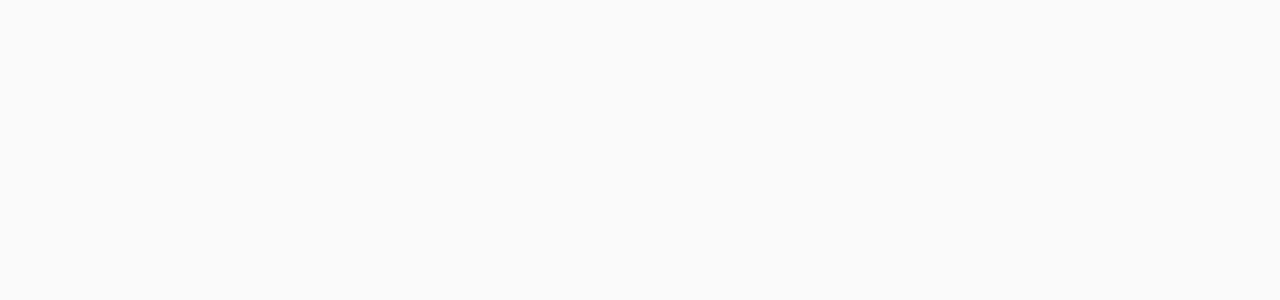
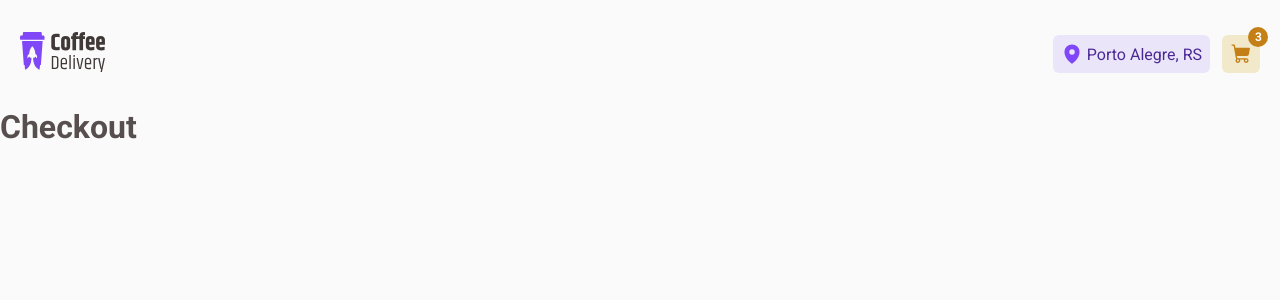
Before and after one commit to Bellorico323/Coffee-Delivery-Ignite, a React (Vite) app: page /Checkout in a window 1280 px wide. Before the commit this address had no page. Shown: the top 300 px of the page. Built offline with nearby package versions, Linux system fonts and the light colour scheme.

Commit message:
Adding fonts and finishing header and router

```diff
--- a/src/Router.tsx
+++ b/src/Router.tsx
@@ -2,13 +2,15 @@ import { Route, Routes } from 'react-router-dom'
 import { DefaultLayout } from './layouts/DefaultLayout'
 import { Home } from './pages/Home'
 import { Checkout } from './pages/Checkout'
+import { Success } from './pages/Success'
 
 export function Router() {
   return (
     <Routes>
       <Route path="/" element={<DefaultLayout />}>
         <Route path="/" element={<Home />} />
-        <Route path="/" element={<Checkout />} />
+        <Route path="/Checkout" element={<Checkout />} />
+        <Route path="/Success" element={<Success />} />
       </Route>
     </Routes>
   )
--- a/src/components/Header/index.tsx
+++ b/src/components/Header/index.tsx
@@ -13,8 +13,9 @@ export function Header() {
           <span>Porto Alegre, RS</span>
         </div>
 
-        <Link to={`cart`}>
+        <Link to="/Checkout">
           <ShoppingCart size={22} weight="fill" />
+          <span>3</span>
         </Link>
       </Actions>
     </HeaderContainer>
--- a/src/components/Header/style.ts
+++ b/src/components/Header/style.ts
@@ -1,11 +1,12 @@
 import styled from 'styled-components'
+import { tipografia } from '../../styles/tipografia'
 
 export const HeaderContainer = styled.header`
   display: flex;
   justify-content: space-between;
   align-items: center;
 
-  max-width: 1160px;
+  /* max-width: 1160px; */
   padding: 2rem 1.25rem;
 `
 
@@ -32,4 +33,37 @@ export const Actions = styled.aside`
       color: ${(props) => props.theme['purple-800']};
     }
   }
+
+  a {
+    display: flex;
+    align-items: center;
+
+    justify-content: center;
+    padding: 0.5rem 0.5rem;
+    border-radius: 6px;
+    background: ${(props) => props.theme['yellow-100']};
+    color: ${(props) => props.theme['yellow-800']};
+
+    position: relative;
+
+    span {
+      position: absolute;
+      right: -8.345px;
+      top: -8px;
+
+      height: 20px;
+      width: 20px;
+      border-radius: 50%;
+
+      color: ${(props) => props.theme.white};
+      background: ${(props) => props.theme['yellow-800']};
+
+      ${tipografia.fonts.textXS}
+      line-height: 100%;
+
+      display: flex;
+      justify-content: center;
+      align-items: center;
+    }
+  }
 `
--- a/src/layouts/DefaultLayout/style.ts
+++ b/src/layouts/DefaultLayout/style.ts
@@ -1,7 +1,7 @@
 import styled from 'styled-components'
 
 export const LayoutContainer = styled.div`
-  max-width: 74rem;
+  max-width: 1440px;
   margin: 0 auto;
 
   background: ${(props) => props.theme['white-bg']};
--- a/src/pages/Checkout/index.tsx
+++ b/src/pages/Checkout/index.tsx
@@ -1,3 +1,7 @@
 export function Checkout() {
-  return <></>
+  return (
+    <>
+      <h1>Checkout</h1>
+    </>
+  )
 }
--- a/src/pages/Home/index.tsx
+++ b/src/pages/Home/index.tsx
@@ -1,3 +1,7 @@
 export function Home() {
-  return <></>
+  return (
+    <>
+      <h1>Home</h1>
+    </>
+  )
 }
--- /dev/null
+++ b/src/pages/Success/index.tsx
@@ -0,0 +1,7 @@
+export function Success() {
+  return (
+    <>
+      <h1>Success</h1>
+    </>
+  )
+}
--- /dev/null
+++ b/src/styles/tipografia.ts
@@ -0,0 +1,89 @@
+import { css } from 'styled-components'
+
+export const tipografia = {
+  fonts: {
+    titleXL: css`
+      font-family: 'Baloo 2', sans-serif;
+      font-size: 3rem;
+      line-height: 130%;
+      font-weight: 800;
+    `,
+
+    titleL: css`
+      font-family: 'Baloo 2', sans-serif;
+      font-size: 2rem;
+      line-height: 130%;
+      font-weight: 800;
+    `,
+
+    titleM: css`
+      font-family: 'Baloo 2', sans-serif;
+      font-size: 1.5rem;
+      line-height: 130%;
+      font-weight: 800;
+    `,
+
+    titleS: css`
+      font-family: 'Baloo 2', sans-serif;
+      font-size: 1.25rem;
+      line-height: 130%;
+      font-weight: 700;
+    `,
+
+    titleXS: css`
+      font-family: 'Baloo 2', sans-serif;
+      font-size: 1.125rem;
+      line-height: 130%;
+      font-weight: 700;
+    `,
+
+    textL: css`
+      font-family: 'Roboto', sans-serif;
+      font-size: 1.25rem;
+      line-height: 130%;
+      font-weight: 400;
+    `,
+
+    textM: css`
+      font-family: 'Roboto', sans-serif;
+      font-size: 1rem;
+      line-height: 130%;
+      font-weight: 400;
+    `,
+
+    textS: css`
+      font-family: 'Roboto', sans-serif;
+      font-size: 0.875rem;
+      line-height: 130%;
+      font-weight: 400;
+    `,
+
+    textXS: css`
+      font-family: 'Roboto', sans-serif;
+      font-size: 0.75rem;
+      line-height: 130%;
+      font-weight: 700;
+    `,
+
+    tag: css`
+      font-family: 'Roboto', sans-serif;
+      font-size: 0.625rem;
+      line-height: 130%;
+      font-weight: 700;
+    `,
+
+    buttonG: css`
+      font-family: 'Roboto', sans-serif;
+      font-size: 0.875rem;
+      line-height: 160%;
+      font-weight: 700;
+    `,
+
+    buttonM: css`
+      font-family: 'Roboto', sans-serif;
+      font-size: 0.75rem;
+      line-height: 160%;
+      font-weight: 400;
+    `,
+  },
+}
```
Also changed, not shown: src/pages/Success/style.ts (added).
